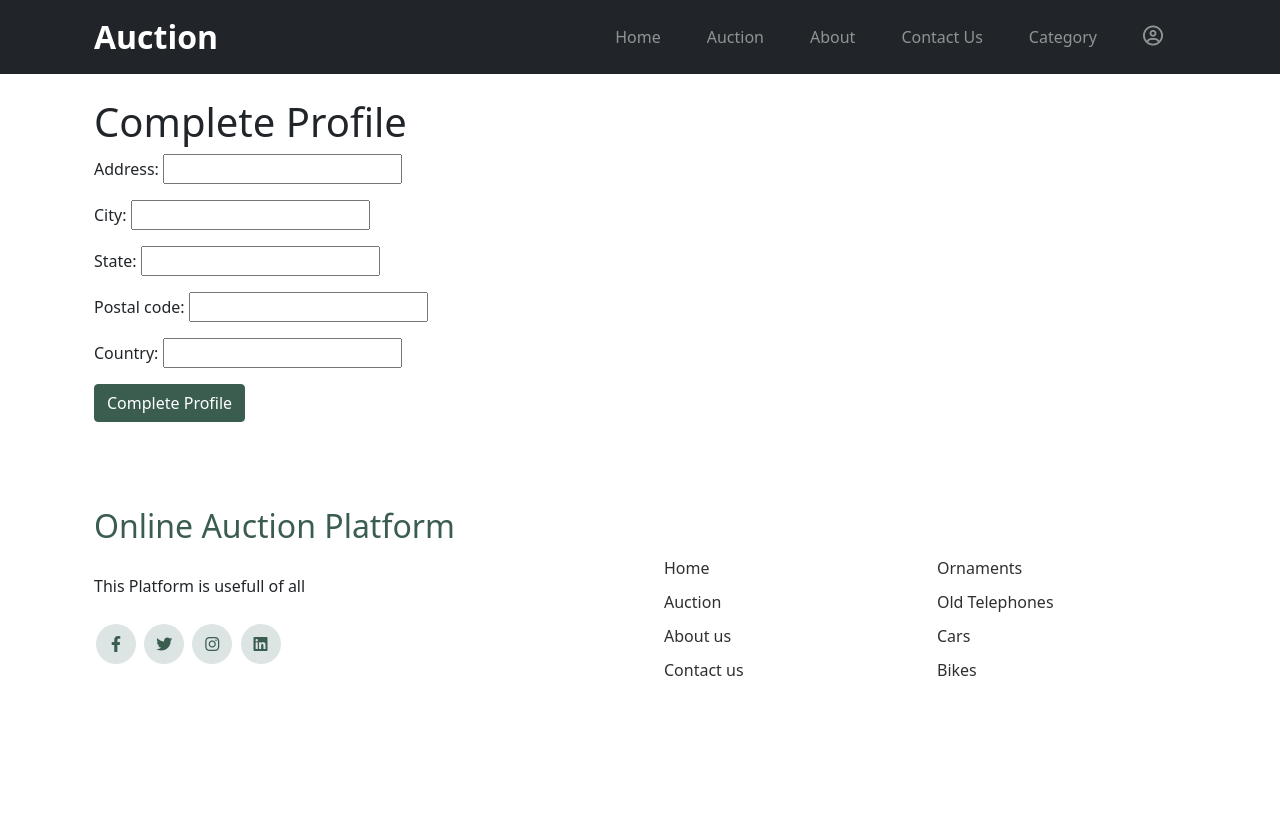
After one commit to Madhavgediya/Auction-Django-Project, a Django app: page /complete_profile/ in a window 1280 px wide. The commit adds this page. Run offline with Django 5.2, Linux system fonts and the light colour scheme; some libraries are stand-ins or nearby versions.

Commit message:
Added a delete button in my products page when a product is in review and added a new model named userprofile for user data where in profile section when user registered if no profile data then complete profile appears and if profile completed then edit profile appears

```diff
--- a/core/core/urls.py
+++ b/core/core/urls.py
@@ -43,6 +43,9 @@ urlpatterns = [
     path('my_winnings/', my_winnings, name='my_winnings'),
     path('submit_your_product/', submit_your_product, name='submit_your_product'),
     path('my_products/', my_products, name='my_products'),
+    path('delete_product/<int:product_id>/', delete_product, name='delete_product'),
+    path('edit_profile/', edit_profile, name='edit_profile'),
+    path('complete_profile/', complete_profile, name='complete_profile'),
 
 
 ]
--- a/core/home/forms.py
+++ b/core/home/forms.py
@@ -30,3 +30,8 @@ class ProductForm(forms.ModelForm):
     class Meta:
         model = Product
         fields = ['products_name', 'products_base_price', 'product_category', 'product_description', 'product_image']
+
+class UserProfileForm(forms.ModelForm):
+    class Meta:
+        model = UserProfile
+        fields = ['address', 'city', 'state', 'postal_code', 'country']
--- a/core/home/models.py
+++ b/core/home/models.py
@@ -79,3 +79,14 @@ class Winner(models.Model):
 
     def get_absolute_url(self):
         return reverse('winner', args=[str(self.auction.id)])
+
+class UserProfile(models.Model):
+    user = models.OneToOneField(User, on_delete=models.CASCADE)
+    address = models.CharField(max_length=255, blank=True, null=True)
+    city = models.CharField(max_length=100, blank=True, null=True)
+    state = models.CharField(max_length=100, blank=True, null=True)
+    postal_code = models.CharField(max_length=20, blank=True, null=True)
+    country = models.CharField(max_length=100, blank=True, null=True)
+
+    def __str__(self):
+        return self.user.username
--- a/core/home/templates/base.html
+++ b/core/home/templates/base.html
@@ -88,6 +88,15 @@
                 Welcome {{request.user}}
               </button>
               <ul class="dropdown-menu bg-dark">
+            {% if user_profile %}
+                <li>
+                    <a class="nav-link" href="{% url 'edit_profile' %}">Edit Profile</a>
+                </li>
+            {% else %}
+                <li>
+                    <a class="nav-link" href="{% url 'complete_profile' %}">Complete Profile</a>
+                </li>
+            {% endif %}
                 <li>
                   <a class="nav-link" href="{% url 'my_bids' %}">My Bids</a>
                 </li>
--- /dev/null
+++ b/core/home/templates/home/complete_profile.html
@@ -0,0 +1,12 @@
+{% extends "base.html" %}
+
+{% block start %}
+    <div class="container mt-4">
+        <h1>Complete Profile</h1>
+        <form method="post">
+            {% csrf_token %}
+            {{ form.as_p }}
+            <button type="submit" class="btn btn-primary">Complete Profile</button>
+        </form>
+    </div>
+{% endblock %}
--- a/core/home/templates/home/index.html
+++ b/core/home/templates/home/index.html
@@ -123,12 +123,12 @@
                 <i class="fa-solid fa-indian-rupee-sign"></i>
                 {{ winner_data.bid_amount }}
               </h6>
-              <p class="card-text">
+              <!-- <p class="card-text">
                 {{
                 winner_data.auction.product.product_description|truncatechars:70
                 }}..
                 <a href="#" class="readmore">Read More</a>
-              </p>
+              </p> -->
               <a href="#" class="btn btn-primary"
                 >{{ winner_data.user.username }}</a
               >
--- a/core/home/views.py
+++ b/core/home/views.py
@@ -1,7 +1,8 @@
 from django.shortcuts import redirect, render , get_object_or_404
-from django.http import HttpResponse
+from django.http import HttpResponse , HttpResponseForbidden
 from django.contrib import messages
 from django.contrib.auth.models import User
+from django.contrib.auth.models import AnonymousUser
 from django.contrib.auth import authenticate, login
 from django.contrib.auth import  logout as auth_logout
 from .forms import RegistrationForm
@@ -12,6 +13,9 @@ from django.http import JsonResponse
 
 
 def home(request):
+    user_profile = None
+    if request.user.is_authenticated and not isinstance(request.user, AnonymousUser):
+        user_profile = UserProfile.objects.filter(user=request.user).first()
     # Fetch all products
     product_data = Product.objects.all()
 
@@ -29,6 +33,7 @@ def home(request):
     winners_data = winners_data.order_by('-id')[:3]
 
     data = {
+        'user_profile': user_profile,  # Added this line to include user_profile in the context
         'product_data': product_data,
         'active_auctions': active_auctions,
         'completed_auctions': completed_auctions,
@@ -291,3 +296,48 @@ def my_products(request):
             product.winner = None
 
     return render(request, 'home/my_products.html', {'user_products': user_products})
+
+def delete_product(request, product_id):
+    product = get_object_or_404(Product, id=product_id)
+
+    # Check if the product has an associated auction
+    if Auction.objects.filter(product=product).exists():
+        messages.warning(request, 'Cannot delete a product with an associated auction.')
+        return HttpResponseForbidden("You cannot delete a product with an associated auction.")
+    else:
+        product.delete()
+        messages.success(request, 'Product deleted successfully.')
+
+    return redirect('my_products')
+
+def edit_profile(request):
+    if not request.user.is_authenticated:
+        return redirect('/#loginModal')
+
+    user_profile, created = UserProfile.objects.get_or_create(user=request.user)
+
+    if request.method == 'POST':
+        form = UserProfileForm(request.POST, instance=user_profile)
+        if form.is_valid():
+            form.save()
+            return redirect('home')
+    else:
+        form = UserProfileForm(instance=user_profile)
+
+    return render(request, 'home/edit_profile.html', {'form': form})
+
+def complete_profile(request):
+    if request.method == 'POST':
+        form = UserProfileForm(request.POST)
+        if form.is_valid():
+            # Save the form and associate it with the current user
+            user_profile = form.save(commit=False)
+            user_profile.user = request.user
+            user_profile.save()
+
+            # Redirect to the home page
+            return redirect('home')
+    else:
+        form = UserProfileForm()
+
+    return render(request, 'home/complete_profile.html', {'form': form})
```
Also changed, not shown: core/home/templates/home/edit_profile.html (added, +12 -0 lines), core/home/templates/home/my_products.html (+27 -12 lines), core/db.sqlite3, core/home/migrations/0018_userprofile.py (added), core/media/1_nKUCMAf.jpeg (added), core/media/download_3_pLnaG7t.jpeg (added), core/media/vivo_YveoFn0.jpeg (added), core/media/vivo_ZePNyZW.jpeg (added).
